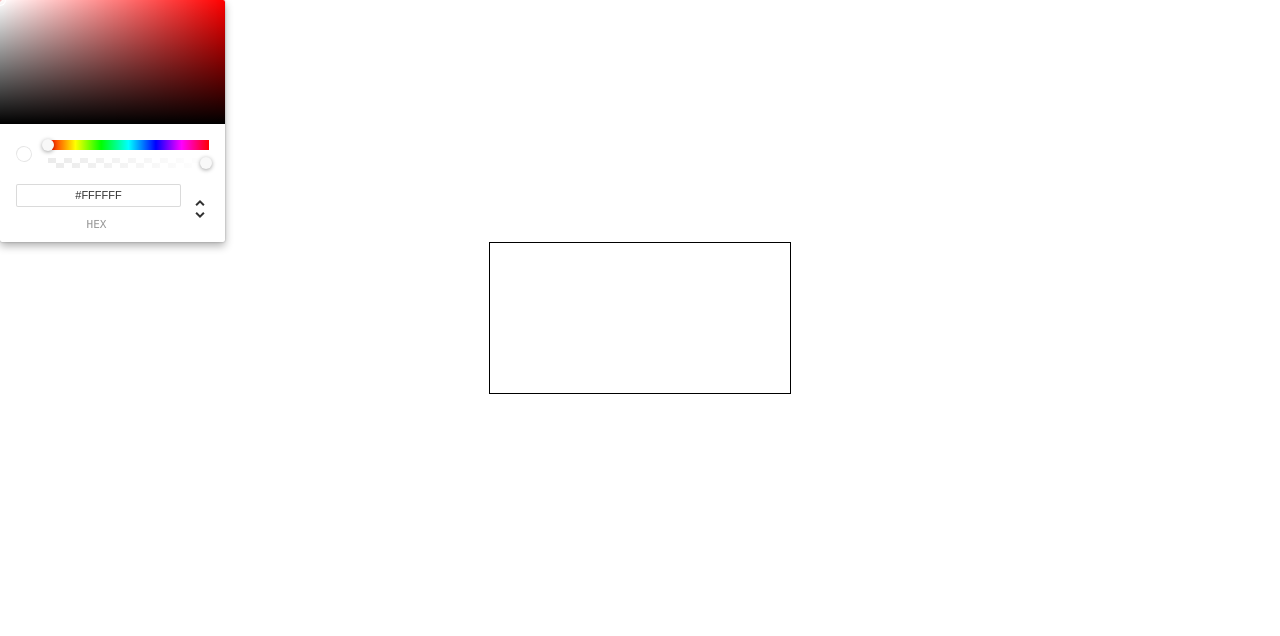
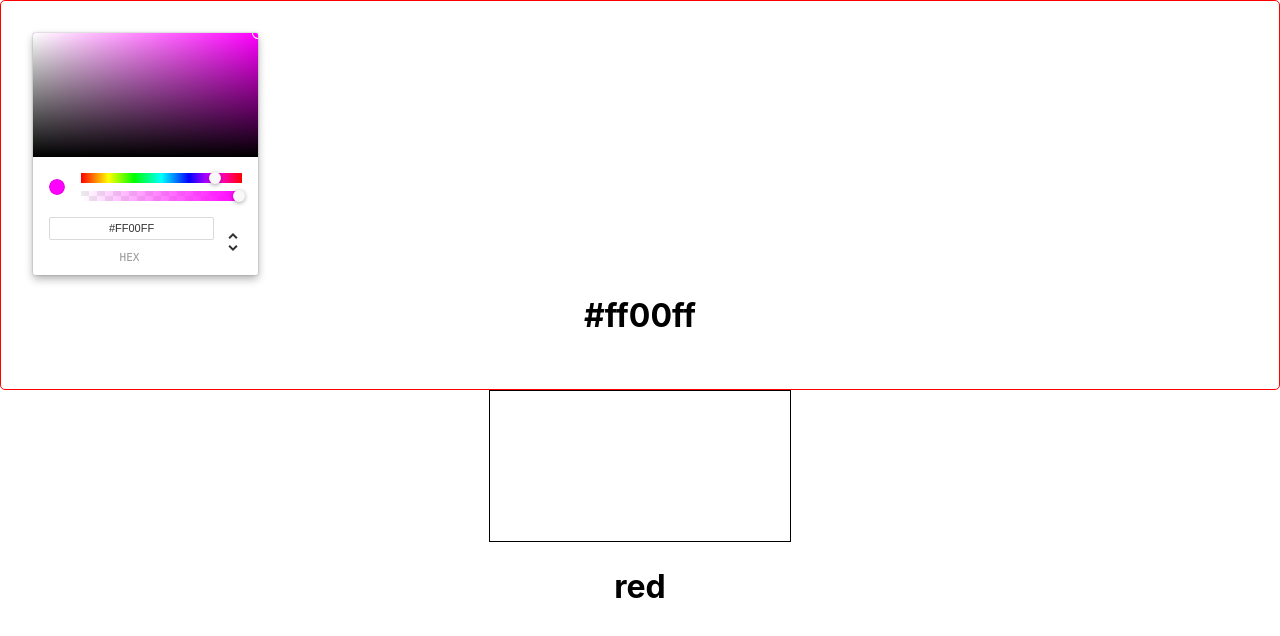
Before and after one commit to Shoozle/React-Story-Creator, a React (Create React App) app: page / in a window 1280 px wide. Shown: the top 636 px of the page. Built offline with nearby package versions, Linux system fonts and the light colour scheme; the HTML template or start-up script is replaced by a standard one.

Commit message:
reeeeeeeeeeeeeeee

```diff
--- a/src/App.js
+++ b/src/App.js
@@ -5,11 +5,17 @@ import Toolbox from './components/Toolbox/Toolbox';
 import './App.css';
 
 class App extends Component {
+    constructor(props) {
+        super(props);
+        this.brushcolor = 'red';
+    }
     render() {
         return (
             <div className="App">
-                <Toolbox />
+                <Toolbox  />
                 <DrawingCanvas />
+                <h1>{this.brushcolor}</h1>
+                {console.log(this.brushcolor)}
             </div>
         );
     }
--- a/src/components/Toolbox/Toolbox.js
+++ b/src/components/Toolbox/Toolbox.js
@@ -3,20 +3,29 @@ import { ChromePicker } from 'react-color';
 import './Toolbox.css';
 
 class Toolbox extends React.Component {
-  state = {
-    background: '#fff',
+    constructor(props) {
+        super(props);
+        this.brushcolor = '#ff00ff';
+        this.state = {
+            background: '#ff00ff',
         };
+    }
 
     handleChangeComplete = (color) => {
         this.setState({ background: color.hex });
+        this.brushcolor = color.hex;
     };
 
     render() {
         return (
+            <div className='toolbox'>
+                {this.props.children}
                 <ChromePicker
-        color={ this.state.background }
-        onChange={ this.handleChangeComplete }
+                    color={this.state.background}
+                    onChange={this.handleChangeComplete}
                 />
+                <h1>{this.brushcolor}</h1>
+            </div>
         );
     }
 }
```
Lines whose indentation alone changed are shown as unchanged.
